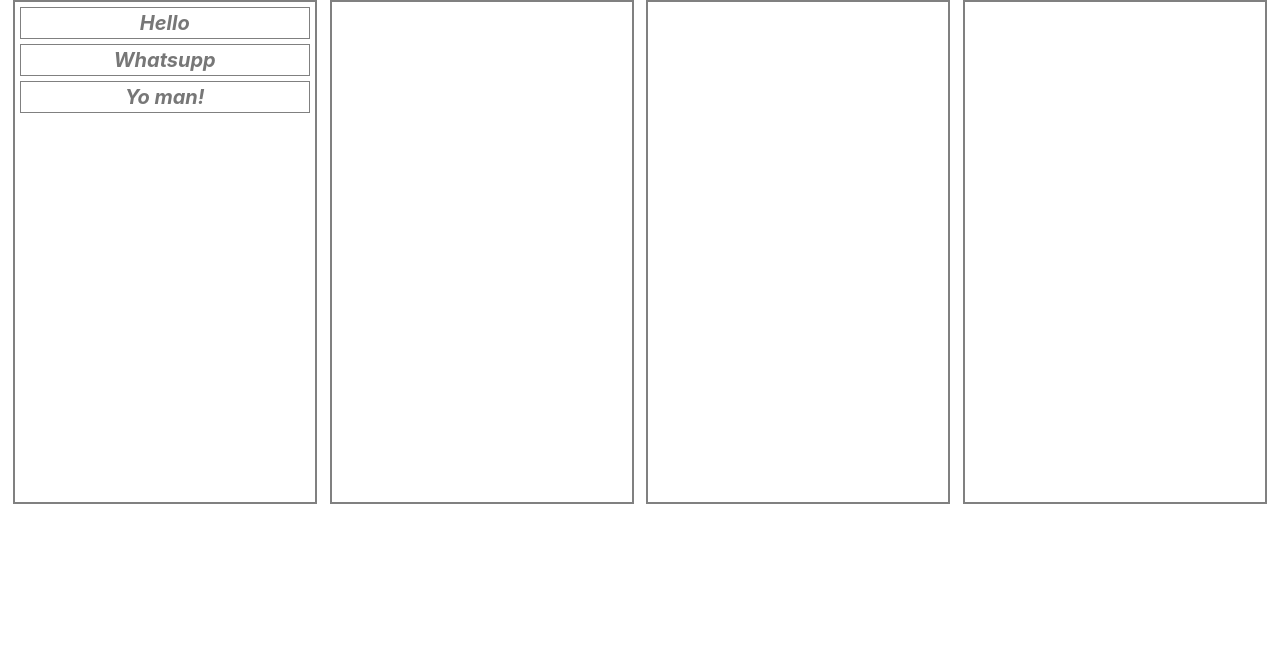
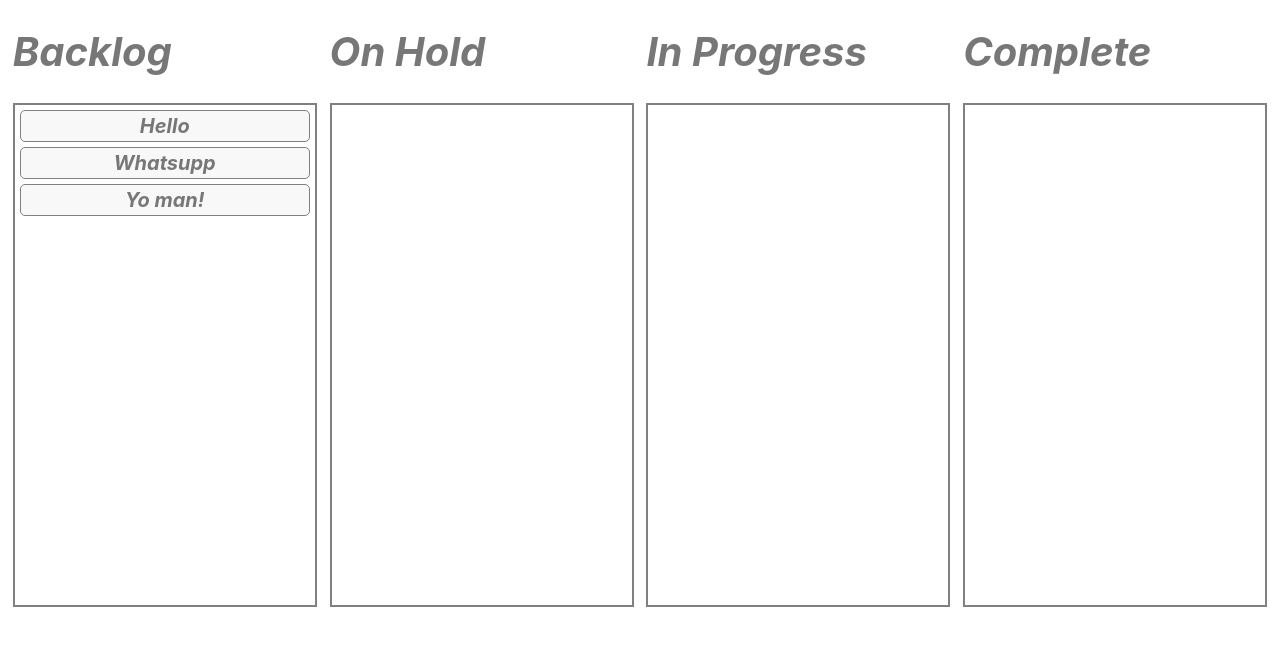
Before and after one commit to AlexTheChef/Trello-DnD, a React (Create React App) app: page / in a window 1280 px wide. Shown: the top 646 px of the page. Built offline with nearby package versions, Linux system fonts and the light colour scheme; the HTML template or start-up script is replaced by a standard one.

Commit message:
Add style to components

```diff
--- a/package.json
+++ b/package.json
@@ -7,6 +7,8 @@
     "@testing-library/react": "^11.2.7",
     "@testing-library/user-event": "^12.8.3",
     "react": "^17.0.2",
+    "react-dnd": "^14.0.4",
+    "react-dnd-html5-backend": "^14.0.2",
     "react-dom": "^17.0.2",
     "react-scripts": "4.0.3",
     "web-vitals": "^1.1.2"
--- a/src/App.css
+++ b/src/App.css
@@ -26,6 +26,8 @@ html{
   height: 30px;
   width: 288px;
   border: 1px solid gray;
+  border-radius: 5px;
+  background-color: rgb(248, 248, 248);
 }
 
 .backlog{
--- a/src/Components/DragDrop/DragDrop.js
+++ b/src/Components/DragDrop/DragDrop.js
@@ -27,7 +27,7 @@ function DragDrop() {
 
     const [, drop] = useDrop(() => ({
         accept: "item",
-        drop: (item) => addImageToBoard(item.id),
+        drop: (item) => addItemToBoard(item.id),
         collect: (monitor) => ({
             isOver: !!monitor.isOver()
         })
@@ -35,7 +35,7 @@ function DragDrop() {
 
     const [, drop2] = useDrop(() => ({
         accept: "item",
-        drop: (item) => addImageToBoard2(item.id),
+        drop: (item) => addItemToBoard2(item.id),
         collect: (monitor) => ({
             isOver: !!monitor.isOver()
         })
@@ -43,7 +43,7 @@ function DragDrop() {
 
     const [, drop3] = useDrop(() => ({
         accept: "item",
-        drop: (item) => addImageToBoard3(item.id),
+        drop: (item) => addItemToBoard3(item.id),
         collect: (monitor) => ({
             isOver: !!monitor.isOver()
         })
@@ -51,27 +51,29 @@ function DragDrop() {
 
     const [, drop4] = useDrop(() => ({
         accept: "item",
-        drop: (item) => addImageToBoard4(item.id),
+        drop: (item) => addItemToBoard4(item.id),
         collect: (monitor) => ({
             isOver: !!monitor.isOver()
+
         })
     }))
 
-    const addImageToBoard = (id) => {
+    const addItemToBoard = (id) => {
         const itemsList = ItemsList.filter((item) => id === item.id)
         setBoard((board) => [...board, itemsList[0]])
     }
-    const addImageToBoard2 = (id) => {
+    const addItemToBoard2 = (id) => {
         const itemsList = ItemsList.filter((item) => id === item.id)
         setBoard2((board) => [...board, itemsList[0]])
     }
-    const addImageToBoard3 = (id) => {
+    const addItemToBoard3 = (id) => {
         const itemsList = ItemsList.filter((item) => id === item.id)
         setBoard3((board) => [...board, itemsList[0]])
     }
-    const addImageToBoard4 = (id) => {
+    const addItemToBoard4 = (id) => {
         const itemsList = ItemsList.filter((item) => id === item.id)
         setBoard4((board) => [...board, itemsList[0]])
+        console.log(id)
     }
     return (
         <>
@@ -80,25 +82,41 @@ function DragDrop() {
             })}
             </div>
             <div className="containers">
-                <div className='backlog'ref={drop} data-option='1'>
+                <div className="container">
+                    <h1>Backlog</h1>
+                    <div className='backlog' ref={drop} data-option='1'>
+
                         {board1.map((item) => {
-                        return <Item text={item.text} id={item.id}/>
+                            return <Item text={item.text} id={item.id} />
                         })}
                     </div>
-                <div className='backlog' ref={drop2} data-option='2'>
+                </div>
+                <div className="container">
+                    <h1>On Hold</h1>
+                    <div className='backlog' ref={drop2} data-option='1'>
+
                         {board2.map((item) => {
                             return <Item text={item.text} id={item.id} />
                         })}
                     </div>
-                <div className='backlog' ref={drop3} data-option='3'>
+                </div>
+                <div className="container">
+                    <h1>In Progress</h1>
+                    <div className='backlog' ref={drop3} data-option='1'>
+
                         {board3.map((item) => {
                             return <Item text={item.text} id={item.id} />
                         })}
                     </div>
-                <div className='backlog' ref={drop4} data-option='4'>
+                </div>
+                <div className="container">
+                    <h1>Complete</h1>
+                    <div className='backlog' ref={drop4} data-option='1'>
+
                         {board4.map((item) => {
                             return <Item text={item.text} id={item.id} />
                         })}
+                    </div>
                 </div>
             </div>
         </>
```
Also changed, not shown: 1 other file (tests, documents, lock files or other folders). Lines whose indentation alone changed are shown as unchanged.
